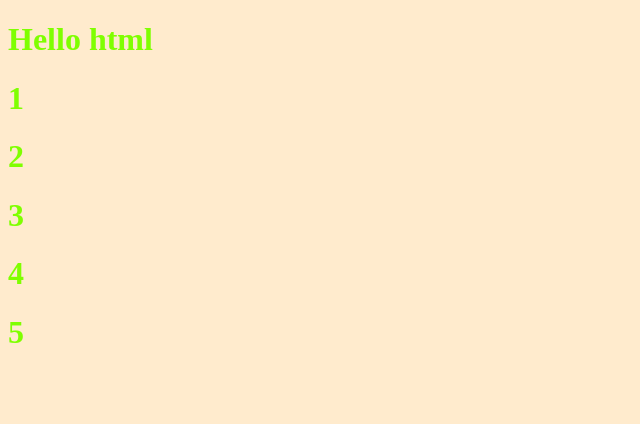
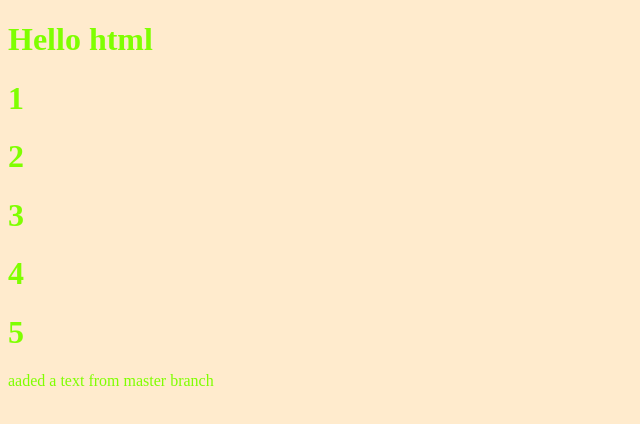
Before and after one commit to krishnagoutham1/git-practise, a plain HTML site: page index.html in a window 1280 px wide. Shown: the whole page, without its empty margins (0-640 px from the left). Drawn offline with Linux system fonts and the light colour scheme.

Commit message:
add text n index

```diff
--- a/index.html
+++ b/index.html
@@ -13,6 +13,7 @@
     <h1>3</h1>
     <h1>4</h1>
     <h1>5</h1>
+    <p>aaded a text from master branch</p>
     <script src="index.js"></script>
   </body>
 </html>
```
